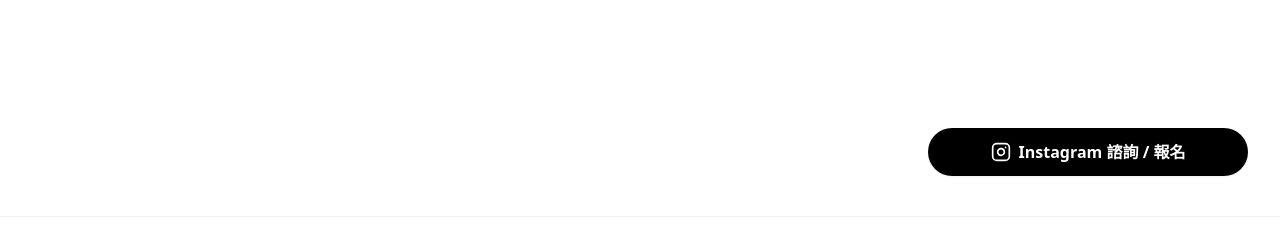
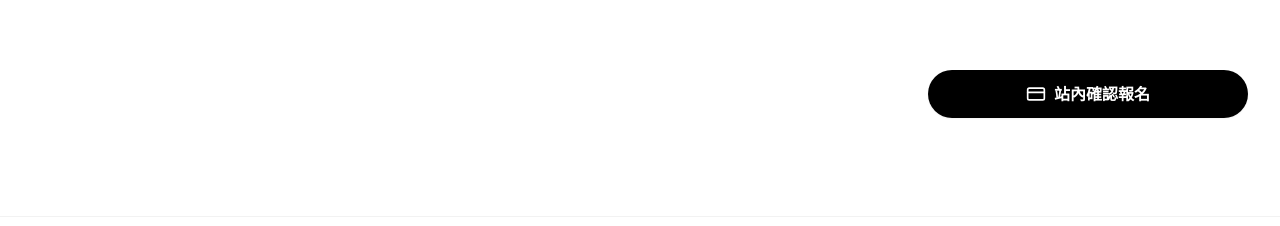
Before and after one commit to Yyc-9/haoyunrunning, a Next.js app: page /courses/banqiao-beginner-wednesday in a window 1280 px wide. Shown: the part 297-523 px from the top of the page. Built offline with nearby package versions, Linux system fonts and the light colour scheme; no server answers.

Commit message:
优化课程详情页站内报名入口

```diff
--- a/app/courses/[slug]/CourseDetailClient.tsx
+++ b/app/courses/[slug]/CourseDetailClient.tsx
@@ -4,6 +4,7 @@ import Link from 'next/link'
 import {
   ArrowLeft,
   ChevronRight,
+  CreditCard,
   Instagram,
 } from 'lucide-react'
 import { useLanguage } from '@/app/language-context'
@@ -138,6 +139,7 @@ export default function CourseDetailClient({ course }: CourseDetailClientProps)
 
   const text = (value: string) => localizeText(value, language)
   const instagramUrl = course.instagramUrl || 'https://www.instagram.com/nurture.running.team/'
+  const paymentHref = `/payment?course=${encodeURIComponent(course.slug)}`
   const courseCoaches = course.coaches.map((coach) => localizeCoach(coach, language))
 
   return (
@@ -181,15 +183,24 @@ export default function CourseDetailClient({ course }: CourseDetailClientProps)
               </div>
             </div>
 
+            <div className="flex flex-col gap-3 sm:flex-row lg:flex-col">
+              <Link
+                href={paymentHref}
+                className="apple-button-primary inline-flex w-full items-center justify-center gap-2 px-6 py-3 lg:w-auto"
+              >
+                <CreditCard className="h-5 w-5" />
+                {t.courseDetail.siteSignup}
+              </Link>
               <a
                 href={instagramUrl}
                 target="_blank"
                 rel="noreferrer"
-              className="apple-button-primary inline-flex w-full items-center justify-center gap-2 px-6 py-3 lg:w-auto"
+                className="inline-flex w-full items-center justify-center gap-2 rounded-full border border-white/20 bg-white/10 px-6 py-3 text-sm font-bold text-white transition hover:bg-white/15 lg:w-auto"
               >
                 <Instagram className="h-5 w-5" />
-              {t.courseDetail.instagramSignup}
+                {t.courseDetail.contactInstagram}
               </a>
+            </div>
           </div>
         </div>
       </section>
--- a/app/payment/PaymentPageClient.tsx
+++ b/app/payment/PaymentPageClient.tsx
@@ -1,6 +1,6 @@
 'use client'
 
-import { useState } from 'react'
+import { useEffect, useState } from 'react'
 import Link from 'next/link'
 import { ArrowLeft, Instagram, LockKeyhole, Send } from 'lucide-react'
 import { useLanguage } from '@/app/language-context'
@@ -40,6 +40,19 @@ export default function PaymentPageClient() {
   const [isConfirmingTransfer, setIsConfirmingTransfer] = useState(false)
   const [error, setError] = useState('')
   const [isSuccess, setIsSuccess] = useState(false)
+
+  useEffect(() => {
+    const courseSlug = new URLSearchParams(window.location.search).get('course')
+    if (!courseSlug) return
+
+    const selectedCourse = allCourses.find((course) => course.slug === courseSlug)
+    if (!selectedCourse) return
+
+    setForm((current) => ({
+      ...current,
+      course: localizeText(selectedCourse.title, language),
+    }))
+  }, [language])
 
   function updateField(field: keyof typeof form, value: string) {
     setForm((current) => ({ ...current, [field]: value }))
--- a/lib/dictionary.ts
+++ b/lib/dictionary.ts
@@ -443,6 +443,7 @@ export const dictionary = {
       beginnerFriendly: '適合新手',
       notBeginnerFriendly: '建議已有規律跑步基礎',
       contactInstagram: '透過 Instagram 諮詢',
+      siteSignup: '站內確認報名',
       instagramSignup: 'Instagram 諮詢 / 報名',
       coachPhotoPlaceholder: '教練照片',
       coachPhotoPending: '教練資料',
@@ -911,6 +912,7 @@ export const dictionary = {
       beginnerFriendly: '适合新手',
       notBeginnerFriendly: '建议已有规律跑步基础',
       contactInstagram: '通过 Instagram 咨询',
+      siteSignup: '站内确认报名',
       instagramSignup: 'Instagram 咨询 / 报名',
       coachPhotoPlaceholder: '教练照片',
       coachPhotoPending: '教练资料',
@@ -1379,6 +1381,7 @@ export const dictionary = {
       beginnerFriendly: 'Beginner Friendly',
       notBeginnerFriendly: 'Requires Regular Running Experience',
       contactInstagram: 'Contact via Instagram',
+      siteSignup: 'Confirm Signup On Site',
       instagramSignup: 'Instagram Consult / Sign Up',
       coachPhotoPlaceholder: 'Coach Photo',
       coachPhotoPending: 'Coach info',
```
Lines whose indentation alone changed are shown as unchanged.
